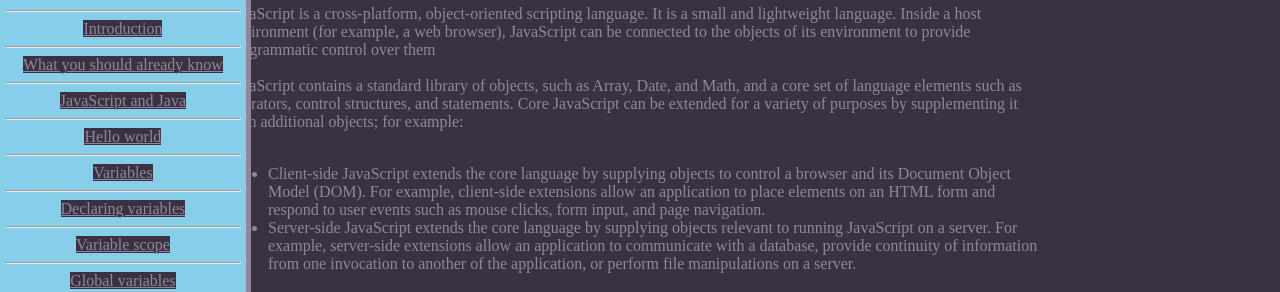
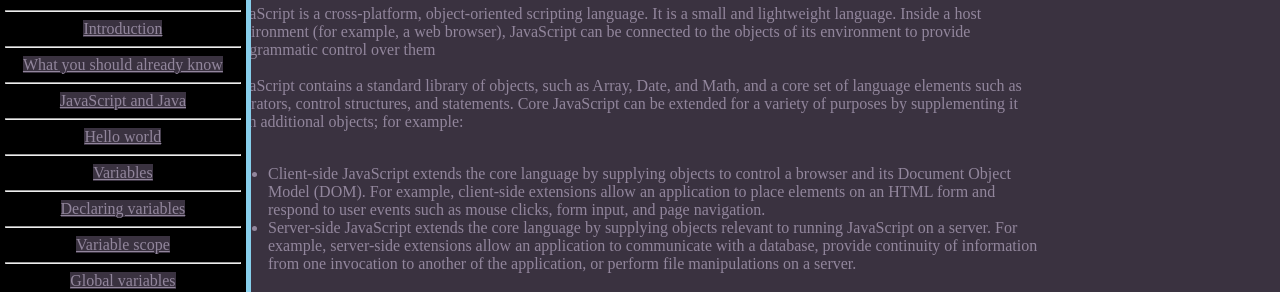
Before and after one commit to OSEJOVI/technicalpage, a plain HTML site: page index.html in a window 1280 px wide. Shown: the part 79-371 px from the top of the page. Drawn offline with Linux system fonts and the light colour scheme.

Commit message:
Update style.css

```diff
--- a/style.css
+++ b/style.css
@@ -7,19 +7,19 @@
   #navbar{
   border-style: solid;
   border-width: 5px;
-  border-color: #92869c;
+  border-color: skyblue;
   height: 100%;
   top: -5px;
   left: -5px;
   padding: 5px;
   text-align: center;
-  color: #92869c;
-  background-color: skyblue;
+  color: white;
+  background-color: black;
 
   }
 
   a:hover{
-  background-color: #92869c;
+  color: #92869c;
   }
   code{
   background-color: #92869c;
```
